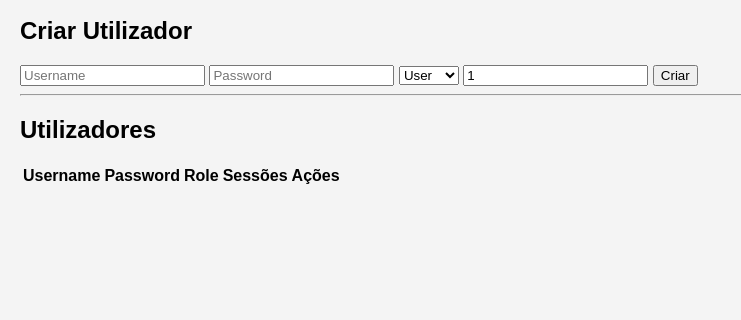
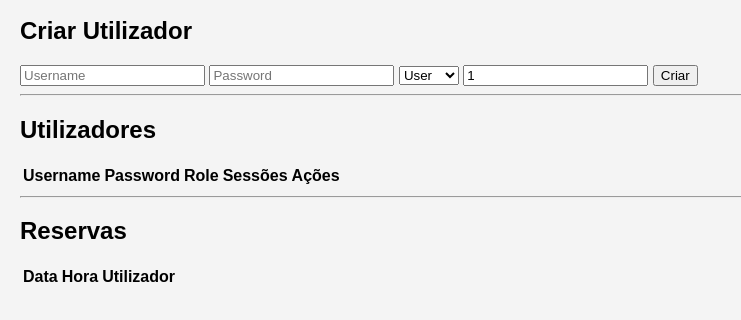
Before and after one commit to dnrpereira4/ReservarTreinos, a plain HTML site: page admin.html in a window 1280 px wide. Shown: the part 124-444 px from the top of the page, without its empty margins (0-741 px from the left). Drawn offline with nearby package versions, Linux system fonts and the light colour scheme; no server answers; sample sign-in values are in the browser's storage.

Commit message:
Update admin.html

```diff
--- a/admin.html
+++ b/admin.html
@@ -52,6 +52,24 @@
   <tbody></tbody>
 </table>
 
+  <hr>
+
+<h2>Reservas</h2>
+
+<table id="reservationsTable">
+
+  <thead>
+    <tr>
+      <th>Data</th>
+      <th>Hora</th>
+      <th>Utilizador</th>
+    </tr>
+  </thead>
+
+  <tbody></tbody>
+
+</table>
+
   <script src="https://cdn.jsdelivr.net/npm/@supabase/supabase-js"></script>
   <script src="admin.js"></script>
 
```
